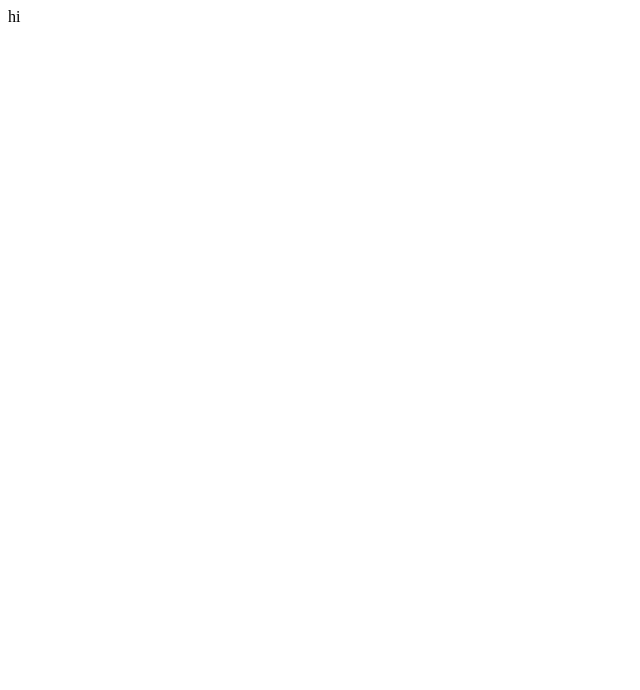
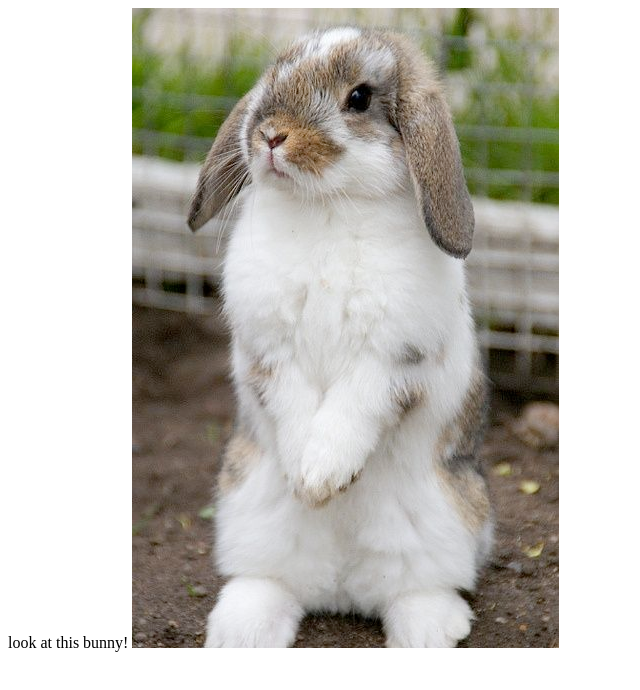
Before and after one commit to coffeedvd/coffeedvd.github.io, a plain HTML site: page index.html in a window 1280 px wide. Shown: the whole page, without its empty margins (0-640 px from the left). Drawn offline with Linux system fonts and the light colour scheme.

Commit message:
Update index.html

```diff
--- a/index.html
+++ b/index.html
@@ -1 +1,2 @@
-<h> hi <h>
+<h> look at this bunny! <h>
+<img src="b.png" >
```
